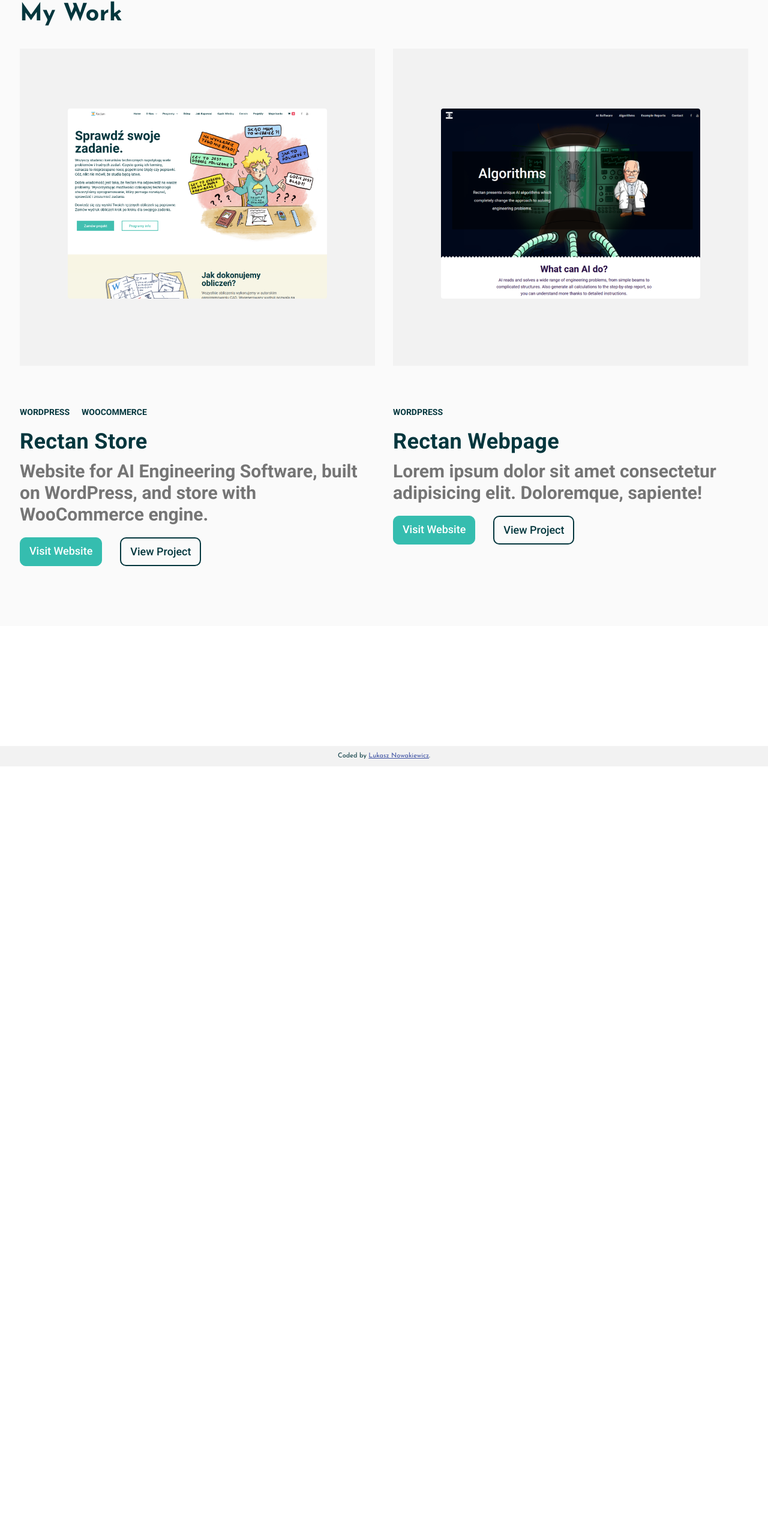
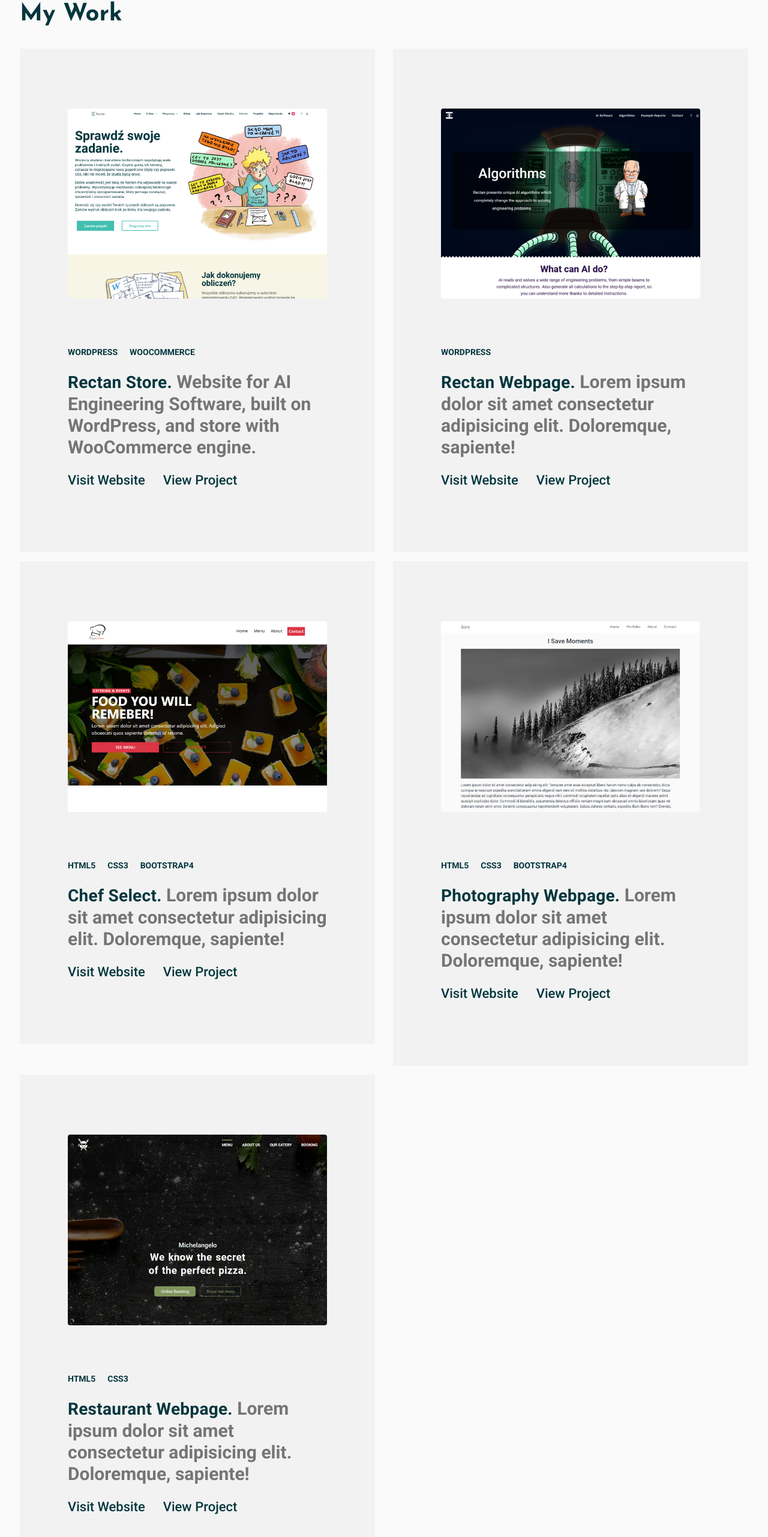
Before and after one commit to devluke88/myPortfolio, a plain HTML site: page index.html in a window 1280 px wide. Shown: the part 1124-3687 px from the top of the page at 60% size. Before the commit the page ends 2402 px from the top, so only its background shows below. Drawn offline with nearby package versions, Linux system fonts and the light colour scheme; a web font is replaced by a local one.

Commit message:
Add files via upload

```diff
--- a/index.html
+++ b/index.html
@@ -13,10 +13,7 @@
   <link rel="stylesheet" href="css/media.css">
   <script src="https://kit.fontawesome.com/eb48754da6.js" crossorigin="anonymous"></script>
     <title>Lukasz Nowakiewicz | Web Developer Portfolio</title>
-  <style>
-    .attribution { font-size: 11px; text-align: center; }
-    .attribution a { color: hsl(228, 45%, 44%); }
-  </style>
+
 </head>
 <body>
 
@@ -59,7 +56,7 @@
   </div>
 </div>
 
-<!-- SKills Section-->
+<!-- Skills Section-->
 <div class="skills">
 <div class="spacer-wrapper">
   <!-- <h2 class="skills__header">Technical Skills</h2> -->
@@ -93,55 +90,154 @@
     <div class="work wrapper">
       <h2 class="work__header2">My Work</h2>
       <div class="work__grid">
+<!-- Grupa Rectan-->
+        <div class="work-item">
 
-        <div class="work-item">
           <div class="work-image-box">
             <a href="#" class="work-item__link"><img src="images/web5.png" alt="Rectan" class="work-img"></a>
-          </div>
-          <div class="info">
-            <ul class="languages">
-              <li class="wordpress">WordPress</li>
-              <li class="woocommerce">WooCommerce</li>
-            </ul>
-            <h3 class="work__header3">Rectan Store</h3>
-            <p class="work__desc">Website for AI Engineering Software, built on WordPress, and store with WooCommerce engine.</p>
-            <div class="work-buttons">
-              <a href="#" class="btn btn-web"">Visit Website</a>
-              <a href="#" class="btn btn-pro">View Project</a>
+            <div class="info">
+              <ul class="languages">
+                <li class="wordpress">WordPress</li>
+                <li class="woocommerce">WooCommerce</li>
+              </ul>
+              <div class="work-card">
+
+                <p class="work__desc"><span id="work-main">Rectan Store.</span> Website for AI Engineering Software, built on WordPress, and store with WooCommerce engine.</p>
+              </div>
+              <div class="work-buttons">
+                <a href="#" class="btn-view">Visit Website</a>
+                <a href="#" class="btn-view">View Project</a>
+              </div>
             </div>
           </div>
+
         </div>
 
+<!--Rectan-->
+        <div class="work-item">
 
-
-        <div class="work-item">
-            <div class="work-image-box">
-              <a href="#" class="work-item__link"><img src="images/web4.png" alt="Rectan" class="work-img"></a>
-            </div>
+          <div class="work-image-box">
+            <a href="#" class="work-item__link"><img src="images/web4.png" alt="Rectan" class="work-img"></a>
             <div class="info">
               <ul class="languages">
                 <li class="wordpress">WordPress</li>
               </ul>
-              <h3 class="work__header3">Rectan Webpage</h3>
-              <p class="work__desc">Lorem ipsum dolor sit amet consectetur adipisicing elit. Doloremque, sapiente!</p>
+              <div class="work-card">
+
+                <p class="work__desc"><span id="work-main">Rectan Webpage.</span> Lorem ipsum dolor sit amet consectetur adipisicing elit. Doloremque, sapiente!</p>
+              </div>
               <div class="work-buttons">
-                <a href="#" class="btn btn-web">Visit Website</a>
-                <a href="#" class="btn btn-pro">View Project</a>
+                <a href="#" class="btn-view">Visit Website</a>
+                <a href="#" class="btn-view">View Project</a>
               </div>
             </div>
           </div>
 
-      </div>
+        </div>
+
+<!--Chef Select-->
+        <div class="work-item">
+
+          <div class="work-image-box">
+            <a href="#" class="work-item__link"><img src="images/web2.png" alt="Chef Select" class="work-img"></a>
+            <div class="info">
+              <ul class="languages">
+                <li class="wordpress">html5</li>
+                <li class="wordpress">css3</li>
+                <li class="wordpress">bootstrap4</li>
+              </ul>
+              <div class="work-card">
+
+                <p class="work__desc"><span id="work-main">Chef Select.</span> Lorem ipsum dolor sit amet consectetur adipisicing elit. Doloremque, sapiente!</p>
+              </div>
+              <div class="work-buttons">
+                <a href="#" class="btn-view">Visit Website</a>
+                <a href="#" class="btn-view">View Project</a>
+              </div>
+            </div>
+          </div>
+
+        </div>
+
+<!--Sorin Photography-->
+        <div class="work-item">
+
+          <div class="work-image-box">
+            <a href="#" class="work-item__link"><img src="images/web1.png" alt="photography" class="work-img"></a>
+            <div class="info">
+              <ul class="languages">
+                <li class="wordpress">html5</li>
+                <li class="wordpress">css3</li>
+                <li class="wordpress">bootstrap4</li>
+              </ul>
+              <div class="work-card">
+
+                <p class="work__desc"><span id="work-main">Photography Webpage.</span> Lorem ipsum dolor sit amet consectetur adipisicing elit. Doloremque, sapiente!</p>
+              </div>
+              <div class="work-buttons">
+                <a href="#" class="btn-view">Visit Website</a>
+                <a href="#" class="btn-view">View Project</a>
+              </div>
+            </div>
+          </div>
+
+        </div>
+
+<!--Restaurant-->
+        <div class="work-item">
+
+          <div class="work-image-box">
+            <a href="#" class="work-item__link"><img src="images/web3.png" alt="Restaurant" class="work-img"></a>
+            <div class="info">
+              <ul class="languages">
+                <li class="wordpress">html5</li>
+                <li class="wordpress">css3</li>
+              </ul>
+              <div class="work-card">
+
+                <p class="work__desc"><span id="work-main">Restaurant Webpage.</span> Lorem ipsum dolor sit amet consectetur adipisicing elit. Doloremque, sapiente!</p>
+              </div>
+              <div class="work-buttons">
+                <a href="#" class="btn-view">Visit Website</a>
+                <a href="#" class="btn-view">View Project</a>
+              </div>
+            </div>
+          </div>
+
+        </div>
+
 
     </div>
+  </div>
+</div>
+
+
+<!--ABOUT SECTION-->
+  <div id="about">
+    <div class="about wrapper">
+      <h2 class="about__header2">About me</h2>
+    </div>
+    <div class="about-box wrapper">
+     <div class="about-box__card">
+       <h2 class="card-header">I'm a webdeveloper and graphic designer</h2>
+       <p class="card-desc">
+        Digital drawing.<br>
+         Lorem ipsum dolor sit amet consectetur adipisicing elit. Doloremque, sapiente!
+       </p>
+     </div>
+     <div class="about-box__img">
+       <img src="images/about.png" alt="about" class="about-img">
+     </div>
+    </div>
+<div class="gohan__img wrapper">
+       <img src="images/gohan.png" alt="about" class="gohan-img">
+     </div>
+
   </div>
 
 
 
-  <div id="about">
-
-  </div>
-
+<!--CONTACT SECTION-->
   <div id="contact">
 
   </div>
```
